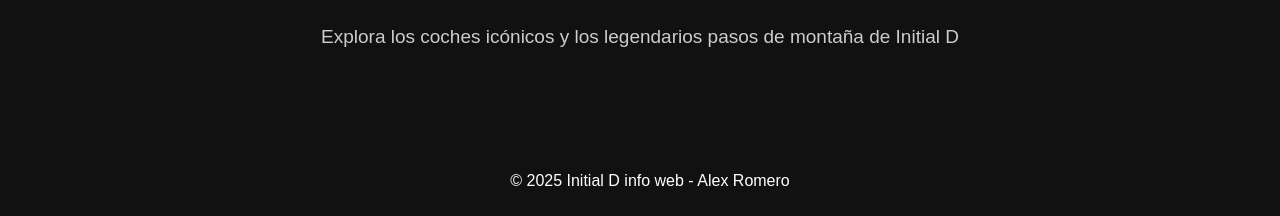
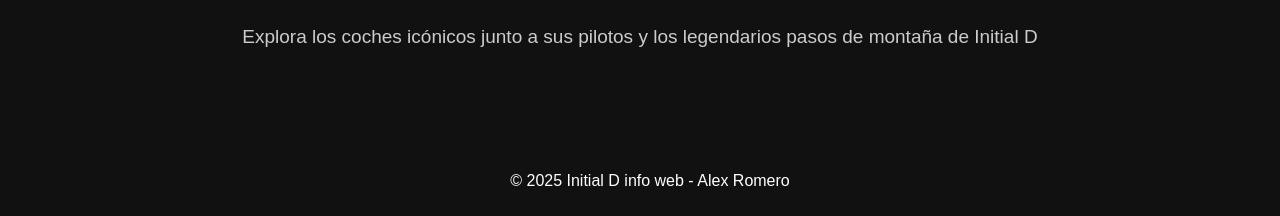
Before and after one commit to A1EX73dev/Proyecto_InitialD, a plain HTML site: page index.html in a window 1280 px wide. Shown: the part 584-800 px from the top of the page. Drawn offline with Linux system fonts and the light colour scheme.

Commit message:
Update index.html

```diff
--- a/index.html
+++ b/index.html
@@ -31,7 +31,7 @@
 
             <img src="static/img/Initial_D_logo.png" alt="Initial D logo">
             <h1><i>Initial D Info Web</i></h1>
-            <p>Explora los coches icónicos y los legendarios pasos de montaña de Initial D</p>
+            <p>Explora los coches icónicos junto a sus pilotos y los legendarios pasos de montaña de Initial D</p>
 
         </section>
 
```
